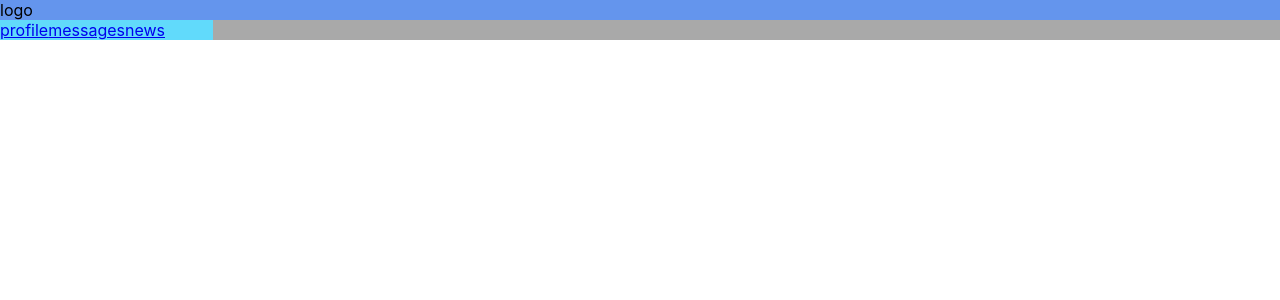
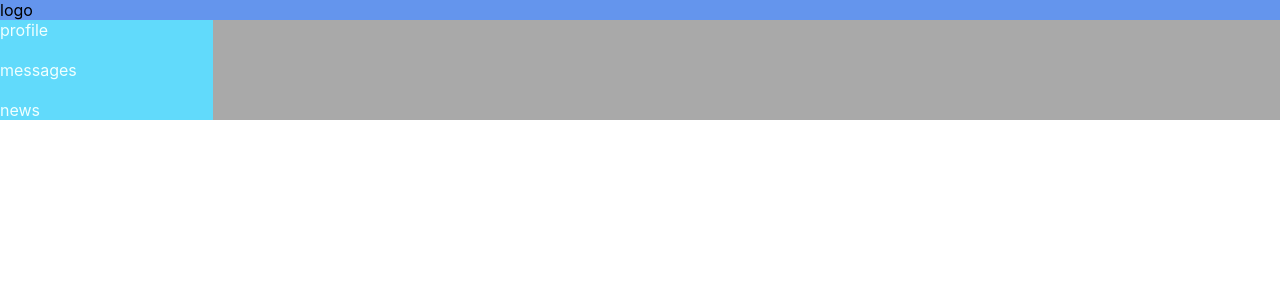
Before and after one commit to gostevVitalii/social-network-react, a React (Create React App) app: page / in a window 1280 px wide. Shown: the top 300 px of the page. Built offline with nearby package versions, Linux system fonts and the light colour scheme.

Commit message:
Add active property to NavLinks

```diff
--- a/src/components/Navbar/Navbar.jsx
+++ b/src/components/Navbar/Navbar.jsx
@@ -7,7 +7,14 @@ let navLinks = [
   { to: '/messages', text: 'messages' },
   { to: '/news', text: 'news' },
 ]
-let navMenu = navLinks.map(item => <NavLink to={item.to} activeClassName={s.active}>{item.text}</NavLink>)
+let navMenu = navLinks.map(item =>
+  <NavLink className={({ isActive }) => {
+    const linkClasses = [s.navLink];
+    if (isActive) linkClasses.push(s.active);
+
+    return linkClasses.join(" "); // returns "registerButton" or "registerButton active"
+  }}
+    to={item.to}>{item.text}</NavLink>)
 
 const Navbar = (props) => {
   return (
--- a/src/components/Navbar/Navbar.module.css
+++ b/src/components/Navbar/Navbar.module.css
@@ -1,5 +1,17 @@
 .navbar {
   grid-area: n;
   background-color: #61dafb;
+  display: flex;
+  flex-direction: column;
+  gap: 20px;
 
 }
+.navLink {
+  text-decoration: none;
+  color: azure;
+
+
+}
+.active {
+  color: gold;
+}
```
